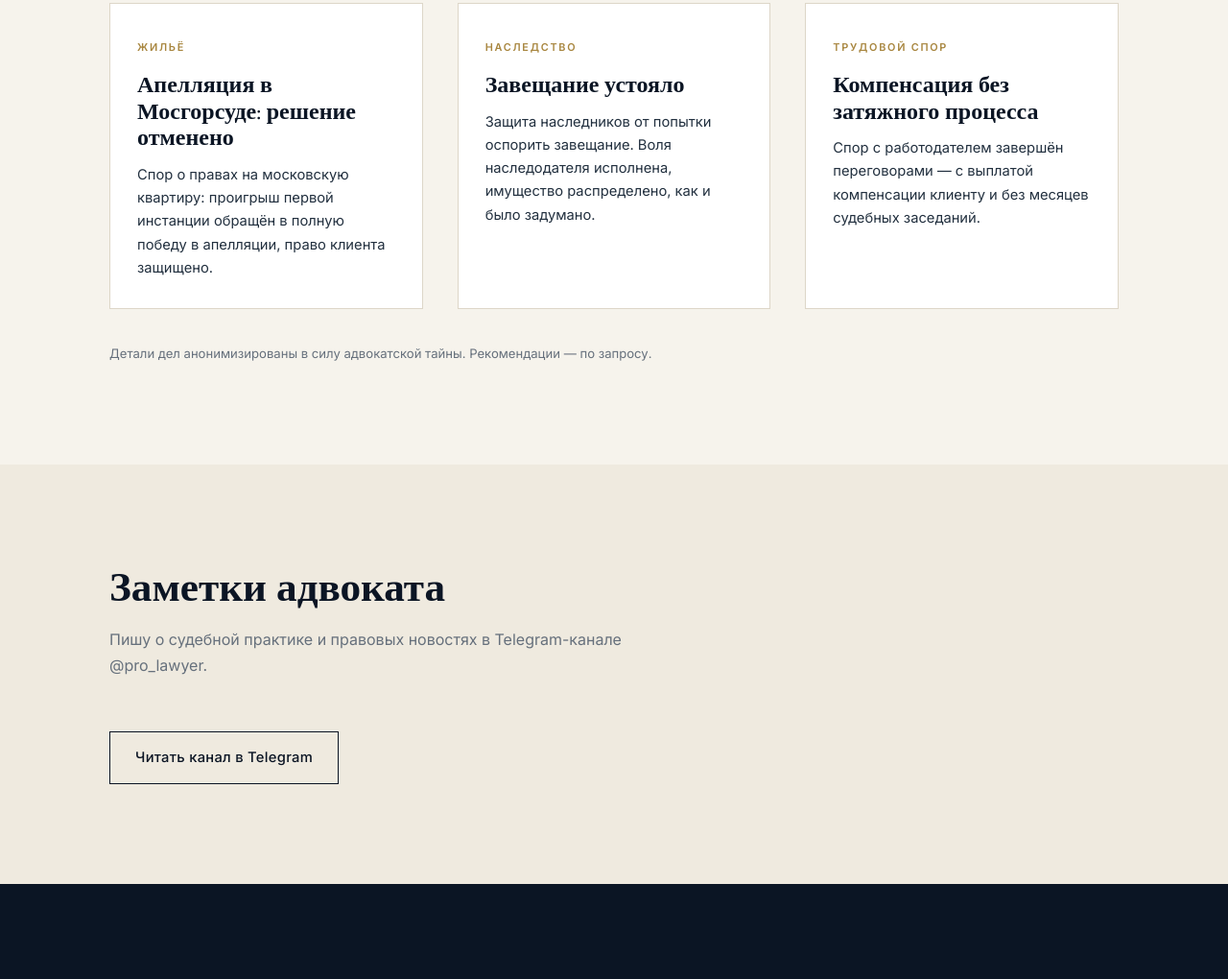
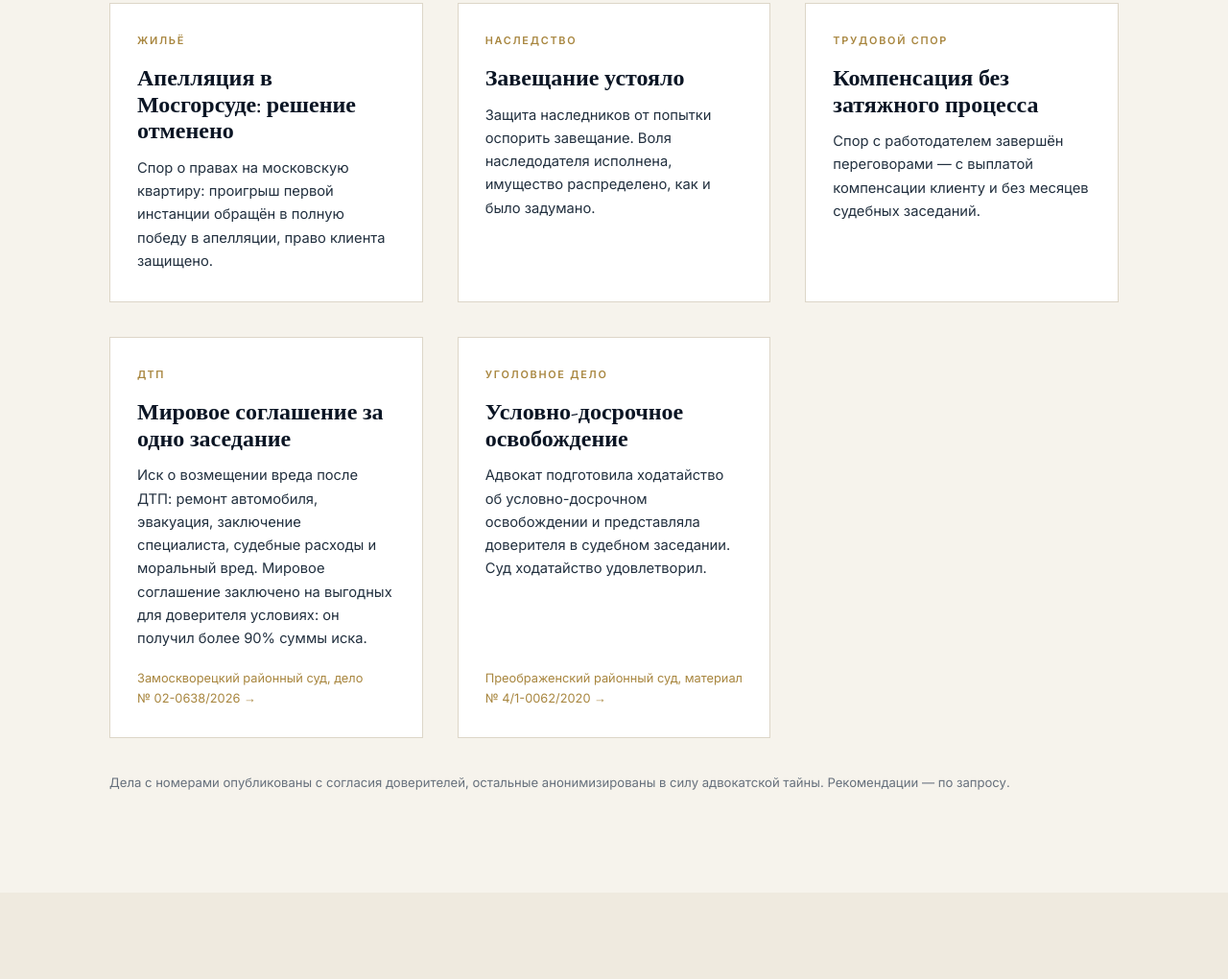
Before and after one commit to Legard525/lawyer-site, a plain HTML site: page ru/index.html in a window 1280 px wide. Shown: the part 3420-4440 px from the top of the page at 96% size. Drawn offline with nearby package versions, Linux system fonts and the light colour scheme.

Commit message:
Add two consented cases with court links; Yandex Maps link; criminal work
- DTP settlement (Zamoskvoretsky, 02-0638/2026) and parole (Preobrazhensky,
  4/1-0062/2020), both verified on mos-gorsud.ru, linked to the court cards
- 'Также' line now mentions criminal defence, parole and victims
- Contact block links her Yandex Maps card (no reviews shown on the site)

Co-Authored-By: Claude Opus 5.5 <noreply@anthropic.com>

```diff
--- a/assets/css/style.css
+++ b/assets/css/style.css
@@ -450,6 +450,18 @@ a { color: inherit; }
 .result h3 { font-size: 1.5rem; margin-bottom: 12px; }
 .result p { font-size: 0.92rem; color: var(--text); }
 
+.result { display: flex; flex-direction: column; }
+.result-source {
+  margin-top: auto;
+  padding-top: 18px;
+  font-size: 0.8rem;
+  color: var(--gold-deep);
+  text-decoration: none;
+}
+.result-source:hover { text-decoration: underline; }
+.map-link { color: var(--gold); }
+.map-link:hover { color: #fff; }
+
 .results-note {
   margin-top: 36px;
   font-size: 0.82rem;
--- a/ru/index.html
+++ b/ru/index.html
@@ -112,7 +112,7 @@
           <p>Ведение дела во всех инстанциях, включая апелляцию в Мосгорсуде, переговоры с другой стороной и мировые соглашения.</p>
         </div>
       </div>
-      <p class="services-foot reveal">Также: защита прав потребителей, трудовые споры, взыскание долгов, возмещение вреда, в том числе морального (ДТП, залив квартиры, укус собаки), анализ договоров.</p>
+      <p class="services-foot reveal">Также: защита прав потребителей, трудовые споры, взыскание долгов, возмещение вреда, в том числе морального (ДТП, залив квартиры, укус собаки), анализ договоров, защита по уголовным делам и условно-досрочное освобождение, представительство потерпевших.</p>
     </div>
   </section>
 
@@ -168,8 +168,20 @@
           <h3>Компенсация без затяжного процесса</h3>
           <p>Спор с работодателем завершён переговорами — с выплатой компенсации клиенту и без месяцев судебных заседаний.</p>
         </div>
+        <div class="result reveal">
+          <span class="result-tag">ДТП</span>
+          <h3>Мировое соглашение за одно заседание</h3>
+          <p>Иск о возмещении вреда после ДТП: ремонт автомобиля, эвакуация, заключение специалиста, судебные расходы и моральный вред. Мировое соглашение заключено на выгодных для доверителя условиях: он получил более 90% суммы иска.</p>
+          <a class="result-source" href="https://www.mos-gorsud.ru/rs/zamoskvoreckij/services/cases/civil/details/958a5e50-f6a7-11f0-b6d6-a71714b206d9" target="_blank" rel="noopener">Замоскворецкий районный суд, дело №&nbsp;02-0638/2026 →</a>
+        </div>
+        <div class="result reveal">
+          <span class="result-tag">Уголовное дело</span>
+          <h3>Условно-досрочное освобождение</h3>
+          <p>Адвокат подготовила ходатайство об условно-досрочном освобождении и представляла доверителя в судебном заседании. Суд ходатайство удовлетворил.</p>
+          <a class="result-source" href="https://www.mos-gorsud.ru/rs/preobrazhenskij/services/cases/criminal-materials/details/02221f10-f8ae-11ea-af9a-ddbdc0cdaf78" target="_blank" rel="noopener">Преображенский районный суд, материал №&nbsp;4/1-0062/2020 →</a>
+        </div>
       </div>
-      <p class="results-note reveal">Детали дел анонимизированы в силу адвокатской тайны. Рекомендации — по запросу.</p>
+      <p class="results-note reveal">Дела с номерами опубликованы с согласия доверителей, остальные анонимизированы в силу адвокатской тайны. Рекомендации — по запросу.</p>
     </div>
   </section>
 
@@ -199,7 +211,7 @@
         <a class="btn btn-ghost" href="tel:+79168195103">+7 916 819-51-03</a>
         <a class="btn btn-ghost" href="https://t.me/advokat_nikolaenko" target="_blank" rel="noopener">Telegram</a>
       </div>
-      <p class="contact-info reveal"><strong>Офис:</strong> Страстной бульвар, 6, стр. 2, Москва — 2 минуты от метро «Чеховская», «Пушкинская», «Тверская». Пн–пт 10:00–19:00.</p>
+      <p class="contact-info reveal"><strong>Офис:</strong> Страстной бульвар, 6, стр. 2, Москва — 2 минуты от метро «Чеховская», «Пушкинская», «Тверская». Пн–пт 10:00–19:00.<br><a class="map-link" href="https://yandex.ru/maps/org/advokat_nikolayenko_ye_a_/212078339712" target="_blank" rel="noopener">Открыть в Яндекс Картах</a></p>
     </div>
   </section>
 
```
Also changed, not shown: en/index.html (+15 -3 lines).
